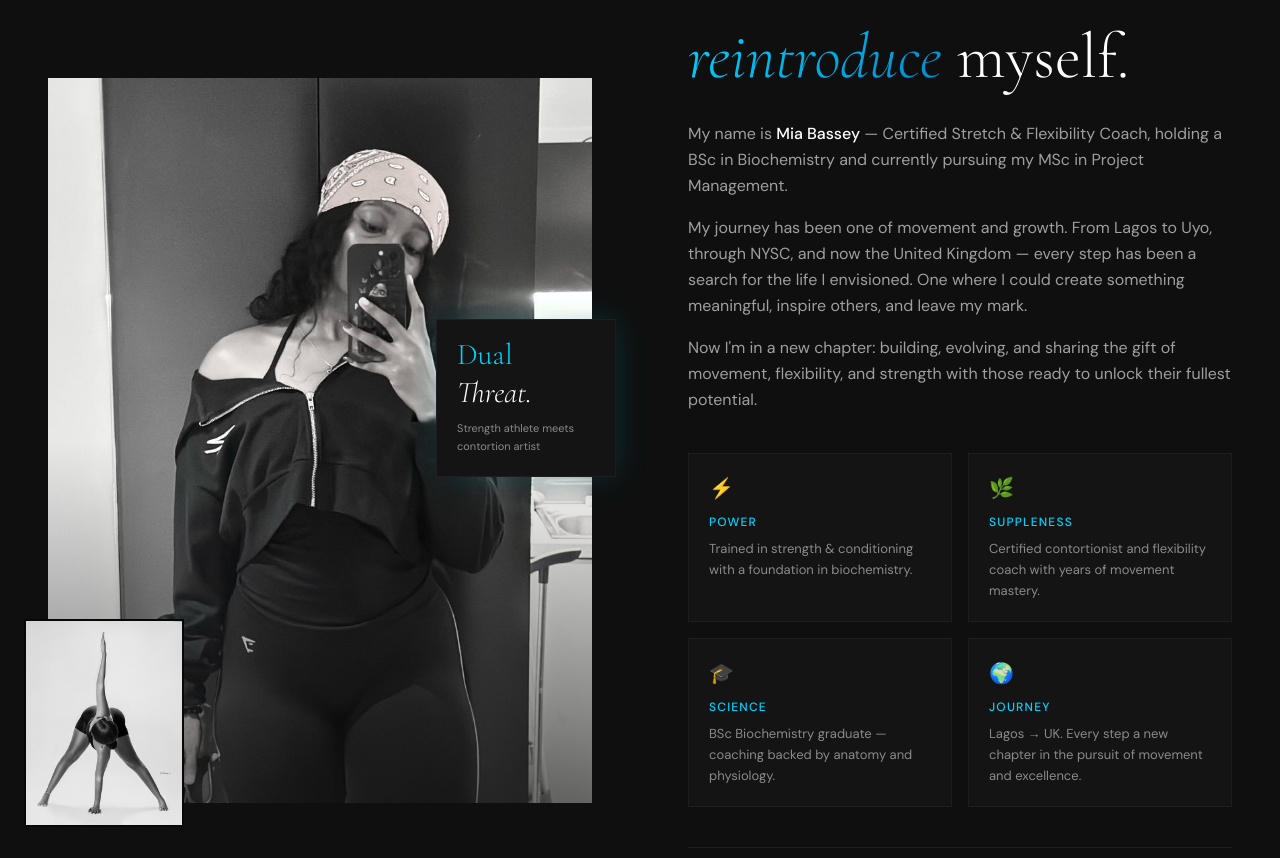
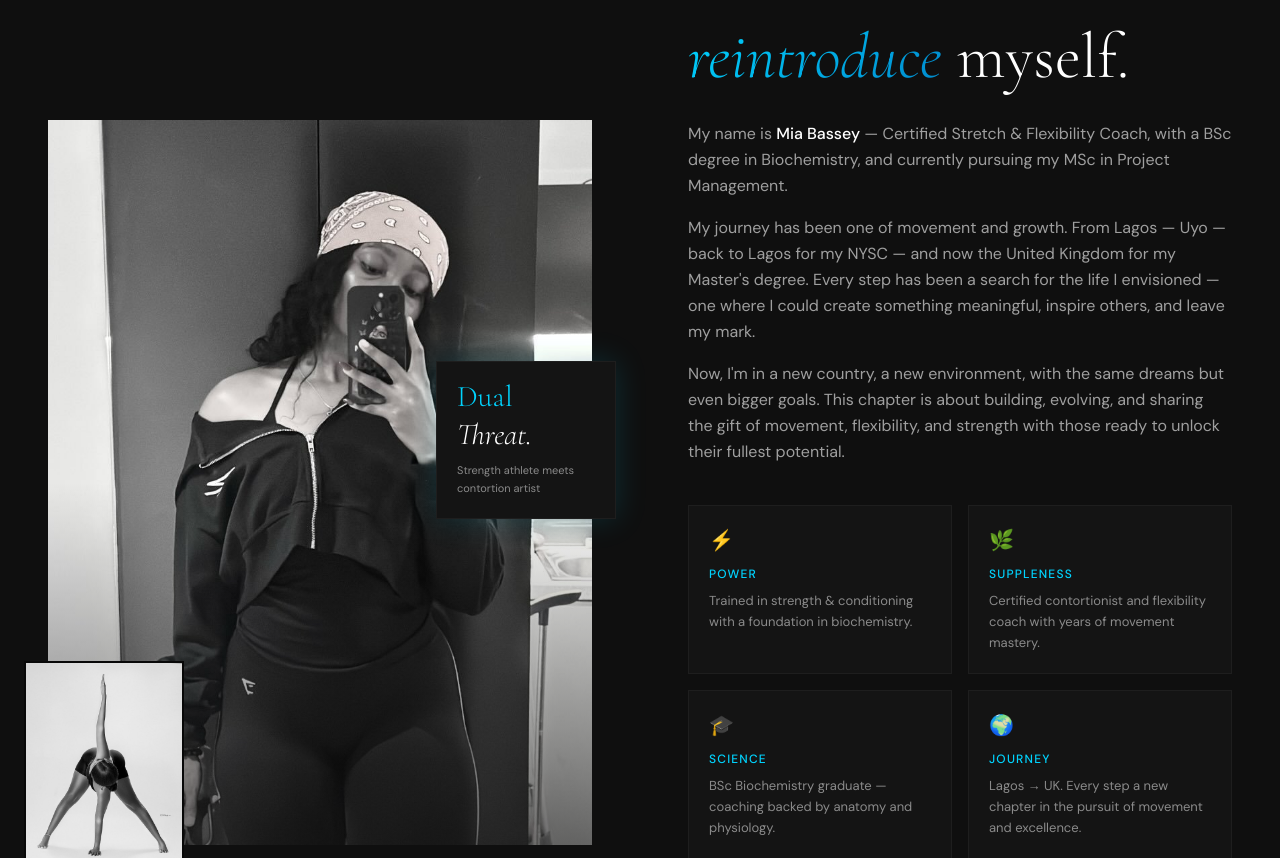
Before and after one commit to israelalalibo/mia-bassey-portfolio, a Next.js app: page / in a window 1280 px wide. Shown: the part 1106-1964 px from the top of the page. Built offline with nearby package versions, Linux system fonts and the light colour scheme.

Commit message:
refactor: enhance personal narrative and clarity in About section

```diff
--- a/components/About.tsx
+++ b/components/About.tsx
@@ -142,25 +142,26 @@ export default function About() {
               className="font-sans text-white/60 leading-relaxed mb-4 text-base"
             >
               My name is <strong className="text-white font-medium">Mia Bassey</strong> —
-              Certified Stretch & Flexibility Coach, holding a BSc in Biochemistry and
-              currently pursuing my MSc in Project Management.
+              Certified Stretch & Flexibility Coach, with a BSc degree in Biochemistry,
+              and currently pursuing my MSc in Project Management.
             </motion.p>
             <motion.p
               variants={itemVariants}
               className="font-sans text-white/60 leading-relaxed mb-4 text-base"
             >
-              My journey has been one of movement and growth. From Lagos to Uyo,
-              through NYSC, and now the United Kingdom — every step has been a search
-              for the life I envisioned. One where I could create something meaningful,
-              inspire others, and leave my mark.
+              My journey has been one of movement and growth. From Lagos — Uyo — back
+              to Lagos for my NYSC — and now the United Kingdom for my Master&apos;s
+              degree. Every step has been a search for the life I envisioned — one
+              where I could create something meaningful, inspire others, and leave my mark.
             </motion.p>
             <motion.p
               variants={itemVariants}
               className="font-sans text-white/60 leading-relaxed mb-10 text-base"
             >
-              Now I&apos;m in a new chapter: building, evolving, and sharing the gift
-              of movement, flexibility, and strength with those ready to unlock their
-              fullest potential.
+              Now, I&apos;m in a new country, a new environment, with the same dreams
+              but even bigger goals. This chapter is about building, evolving, and
+              sharing the gift of movement, flexibility, and strength with those ready
+              to unlock their fullest potential.
             </motion.p>
 
             {/* Traits grid */}
@@ -191,8 +192,9 @@ export default function About() {
               className="mt-10 pt-8 border-t border-brand-border flex items-center gap-4"
             >
               <div>
+                <p className="font-sans text-white/60 text-sm mb-3">Here&apos;s to new beginnings 🥂 🌍✨</p>
                 <p className="font-serif italic text-xl text-white">Your Flexibility Coach,</p>
-                <p className="font-serif text-2xl text-brand-blue mt-1">Mia 🌸</p>
+                <p className="font-serif text-2xl text-brand-blue mt-1">Mia 🌸🧘🏽‍♀️✨</p>
               </div>
             </motion.div>
           </motion.div>
```
